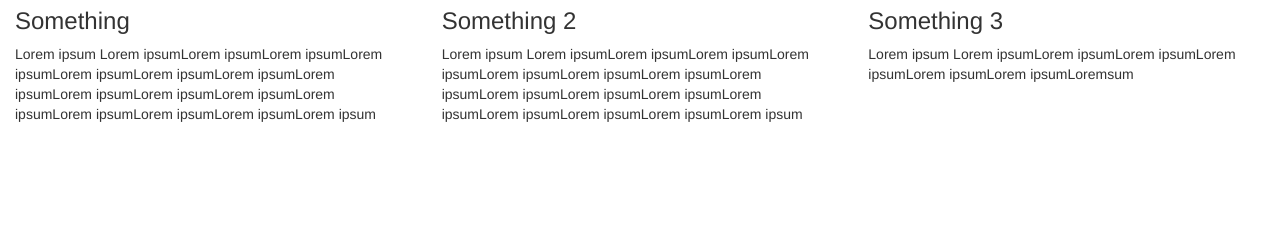
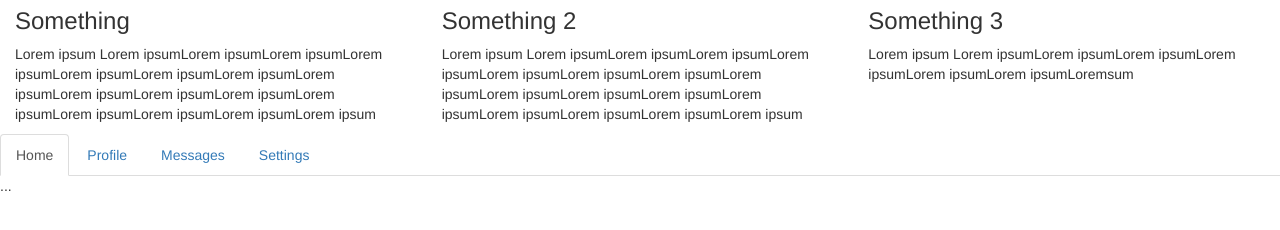
Before and after one commit to pacman9269/iat381lab1, a plain HTML site: page index.html in a window 1280 px wide. Shown: the part 82-312 px from the top of the page. Drawn offline with nearby package versions, Linux system fonts and the light colour scheme.

Commit message:
Tabs
Added tabs

```diff
--- a/index.html
+++ b/index.html
@@ -31,7 +31,25 @@
 			</div>
 		</div>
 
+<div role="tabpanel">
 
+  <!-- Nav tabs -->
+  <ul class="nav nav-tabs" role="tablist">
+    <li role="presentation" class="active"><a href="#home" aria-controls="home" role="tab" data-toggle="tab">Home</a></li>
+    <li role="presentation"><a href="#profile" aria-controls="profile" role="tab" data-toggle="tab">Profile</a></li>
+    <li role="presentation"><a href="#messages" aria-controls="messages" role="tab" data-toggle="tab">Messages</a></li>
+    <li role="presentation"><a href="#settings" aria-controls="settings" role="tab" data-toggle="tab">Settings</a></li>
+  </ul>
+
+  <!-- Tab panes -->
+  <div class="tab-content">
+    <div role="tabpanel" class="tab-pane active" id="home">...</div>
+    <div role="tabpanel" class="tab-pane" id="profile">...</div>
+    <div role="tabpanel" class="tab-pane" id="messages">...</div>
+    <div role="tabpanel" class="tab-pane" id="settings">...</div>
+  </div>
+
+</div>
 
 
 		</body>
```
